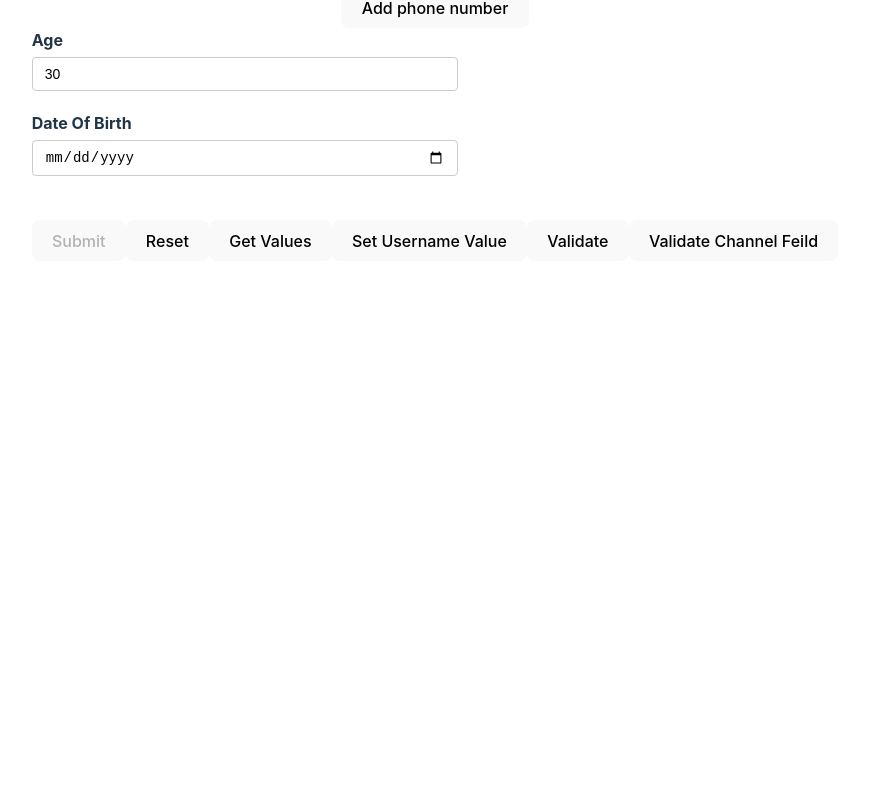
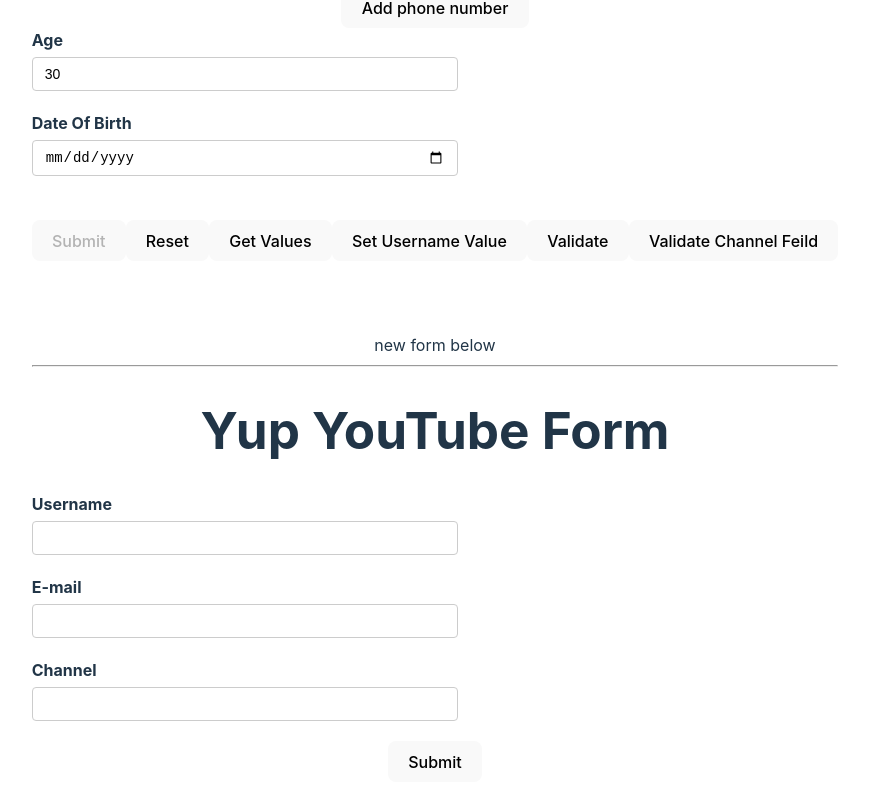
Before and after one commit to SudirKrishnaaRS/React-Hook-Form-Tutorial, a React (Vite) app in the folder rhf-demo/: page / in a window 1280 px wide. Shown: the part 834-1640 px from the top of the page, without its empty margins (205-1074 px from the left). Before the commit the page ends 1127 px from the top, so only its background shows below. Built offline with nearby package versions, Linux system fonts and the light colour scheme; no server answers.

Commit message:
V-29 : Yup Integration

```diff
--- a/rhf-demo/package.json
+++ b/rhf-demo/package.json
@@ -13,9 +13,11 @@
     "preview": "vite preview"
   },
   "dependencies": {
+    "@hookform/resolvers": "^3.1.1",
     "react": "^18.2.0",
     "react-dom": "^18.2.0",
-    "react-hook-form": "^7.45.0"
+    "react-hook-form": "^7.45.0",
+    "yup": "^1.2.0"
   },
   "devDependencies": {
     "@hookform/devtools": "^4.3.1",
--- a/rhf-demo/src/App.tsx
+++ b/rhf-demo/src/App.tsx
@@ -1,11 +1,15 @@
 import YouTubeForm from "./components/YouTubeForm";
 
 import "./App.css";
+import { YupYouTubeForm } from "./components/YupYouTubeForm";
 
 function App() {
   return (
     <div>
       <YouTubeForm />
+      <br /><br /><br />
+      new form below <hr />
+      <YupYouTubeForm/>
     </div>
   );
 }
--- /dev/null
+++ b/rhf-demo/src/components/YupYouTubeForm.tsx
@@ -0,0 +1,68 @@
+import { useForm } from "react-hook-form";
+import { yupResolver } from "@hookform/resolvers/yup";
+import * as yup from "yup";
+
+type FormValues = {
+  username: string;
+  email: string;
+  channel: string;
+};
+
+/* The `const schema` is defining a validation schema using the `yup` library. It specifies the
+validation rules for each field in the form. */
+const schema = yup.object({
+  username: yup.string().required("Username is required"),
+  email: yup
+    .string()
+    .email("Email format is not valid")
+    .required("Email is required"),
+  channel: yup.string().required("Channel is required"),
+});
+
+export const YupYouTubeForm = () => {
+  const form = useForm<FormValues>({
+    defaultValues: {
+      username: "",
+      email: "",
+      channel: "",
+    },
+    /* The line `resolver: yupResolver(schema)` in the `useForm` hook is configuring the form
+    validation resolver to use the `yup` schema for validating the form inputs. */
+    resolver: yupResolver(schema),
+  });
+
+  const { register, handleSubmit, formState } = form;
+  const { errors } = formState;
+
+  const onSubmit = (data: FormValues) => {
+    console.log(data);
+  };
+
+  return (
+    <div>
+      <h1>Yup YouTube Form</h1>
+
+      <form onSubmit={handleSubmit(onSubmit)} noValidate>
+        <div className="form-control">
+          <label htmlFor="username">Username</label>
+          <input type="text" id="username" {...register("username")} />
+          <p className="error">{errors.username?.message}</p>
+        </div>
+
+        <div className="form-control">
+          <label htmlFor="email">E-mail</label>
+          <input type="email" id="email" {...register("email")} />
+          <p className="error">{errors.email?.message}</p>
+        </div>
+
+        <div className="form-control">
+          <label htmlFor="channel">Channel</label>
+          <input type="text" id="channel" {...register("channel")} />
+          <p className="error">{errors.channel?.message}</p>
+        </div>
+
+        <button>Submit</button>
+      </form>
+    </div>
+  );
+};
```
Also changed, not shown: 1 other file (tests, documents, lock files or other folders).
